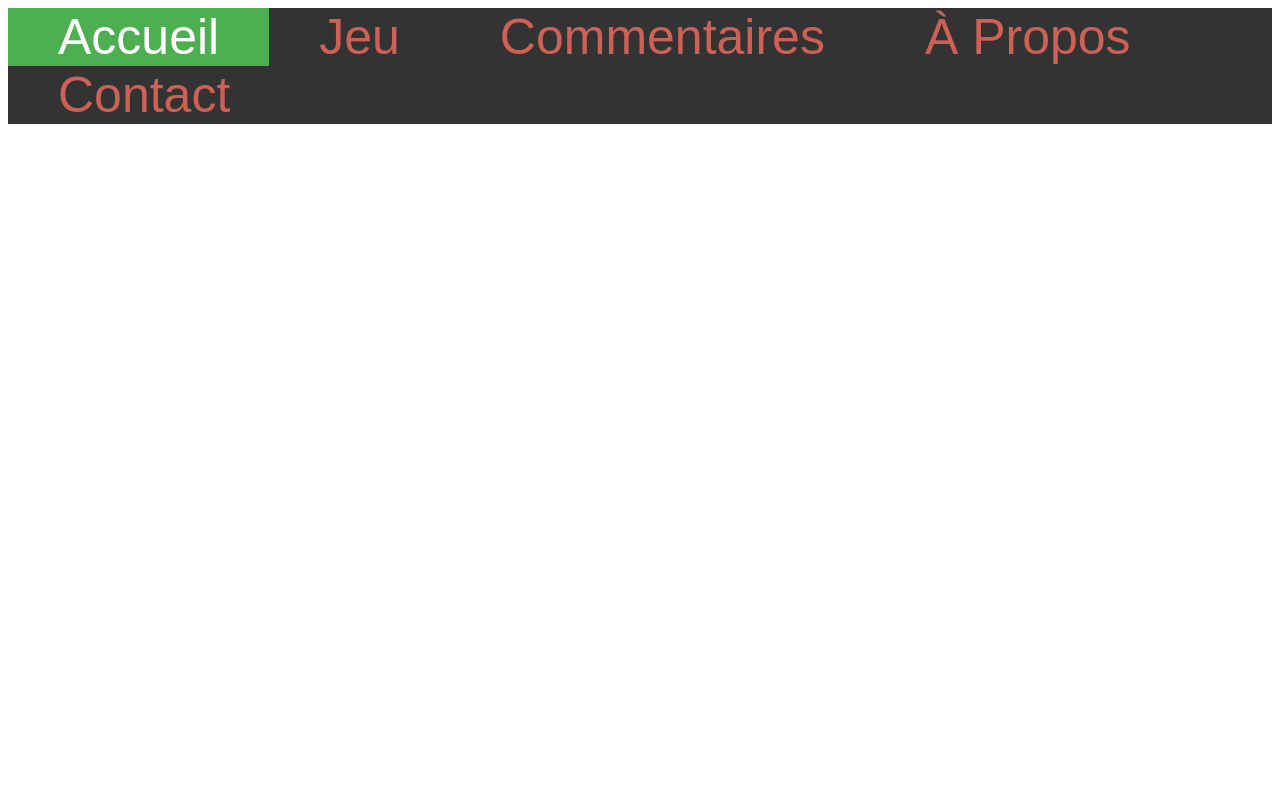
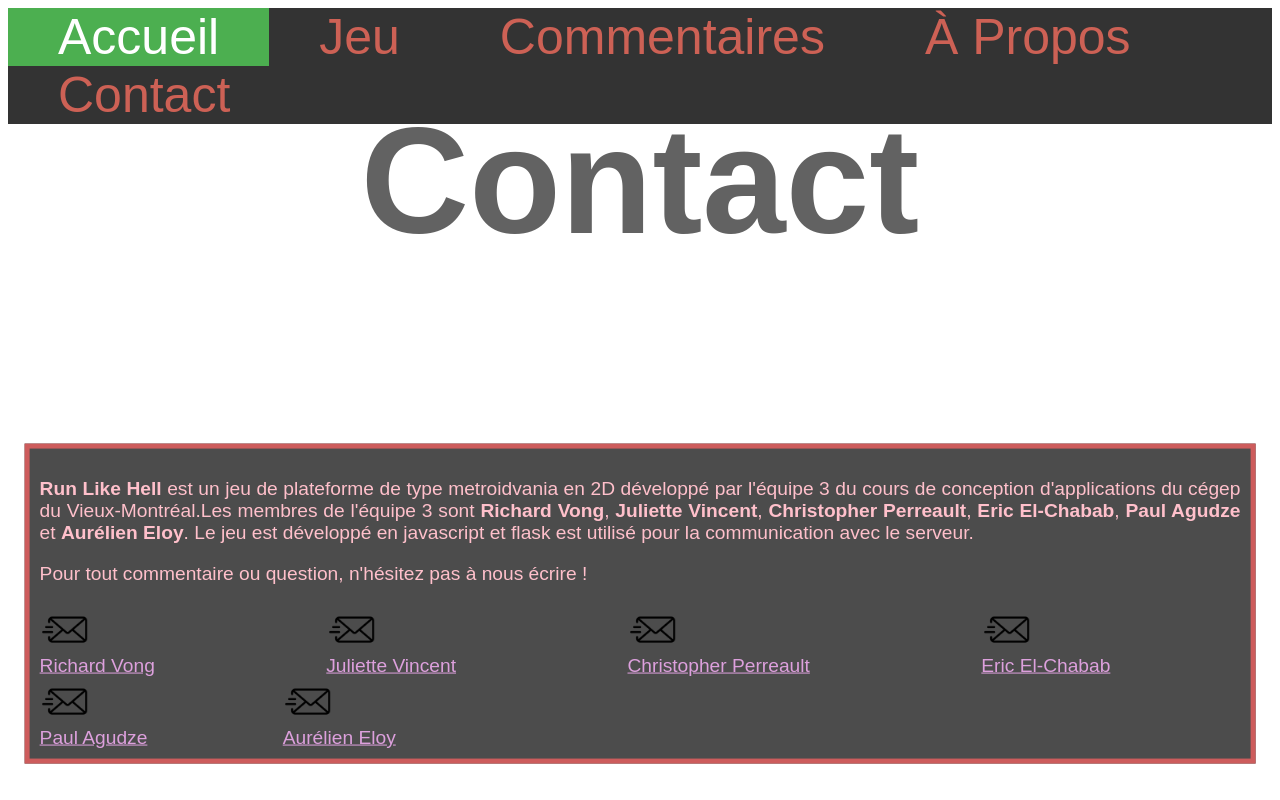
Before and after one commit to WyllasSidjeno/C51_EQUIPE_3, a Flask app: page /contact/ in a window 1280 px wide. Run offline with Flask 3, Linux system fonts and the light colour scheme; parts of the project's set-up code (start-up, migrations or seed data) failed here and were passed over; some web fonts are replaced.

Commit message:
Pages a propos et contact

```diff
--- a/app/static/style.css
+++ b/app/static/style.css
@@ -116,3 +116,52 @@
     display: flex;
     justify-content: center;
 }
+
+.information {
+    position: relative;
+    width: 95%;
+    height: 90%;
+    padding: 10px 10px 10px 10px;
+    left: 50%;
+    top: 30%;
+    transform: translate(-50%, 40%);
+    border: 5px solid indianred;
+    color: pink;
+    font: 1.2em sans-serif;
+    background-color: rgba(0, 0, 0, 0.7);
+    text-align: justify;
+}
+
+.contacter {
+    position: relative;
+    width: 95%;
+    height: 90%;
+    padding: 10px 10px 10px 10px;
+    left: 50%;
+    top: 30%;
+    transform: translate(-50%, 100%);
+    border: 5px solid indianred;
+    color: pink;
+    font: 1.2em sans-serif;
+    background-color: rgba(0, 0, 0, 0.7);
+    text-align: justify;
+}
+
+.email {
+    display: inline-block; /* Use flexbox for a horizontal layout */
+    align-items: center; /* Align items vertically in the middle */
+    margin-right: 130px; /* Adjust the value to control the spacing between email elements */
+}
+
+.email-icon {
+    background-image: url("../static/email.png");
+    background-size: cover;
+    background-repeat: no-repeat;
+    width: 50px;
+    height: 50px;
+    margin-right: 10px; /* Adjust the value to control the spacing between the image and the email link */
+}
+
+.email a {
+    color: plum;
+}
--- a/app/templates/contact.html
+++ b/app/templates/contact.html
@@ -3,5 +3,39 @@
     <script src="{{ url_for('static', filename='page-contact.js')}}"></script>
     <title>{% block titre %} Contact {% endblock %}</title>
 
+    <h1 class="titre text">Contact</h1>
+    <div class="contacter">
+        <p><b>Run Like Hell</b> est un jeu de plateforme de type metroidvania en 2D développé par l'équipe 3 du cours de
+            conception d'applications du cégep du Vieux-Montréal.Les membres de l'équipe 3 sont <b>Richard Vong</b>,
+            <b>Juliette Vincent</b>, <b>Christopher Perreault</b>, <b>Eric El-Chabab</b>, <b>Paul Agudze</b> et
+            <b>Aurélien Eloy</b>. Le jeu est développé en javascript et flask est utilisé pour la communication avec le serveur.
+        </p>
+        <p>Pour tout commentaire ou question, n'hésitez pas à nous écrire !</p>
+
+        <div class="email">
+            <div class="email-icon"></div>
+            <a href="mailto:e.rvong@etu.cvm.qc.ca">Richard Vong</a>
+        </div>
+        <div class="email">
+            <div class="email-icon"></div>
+            <a href="mailto:e.jvincent3@etu.cvm.qc.ca">Juliette Vincent</a>
+        </div>
+        <div class="email">
+            <div class="email-icon"></div>
+            <a href="mailto:e.cperrealt3@etu.cvm.qc.ca">Christopher Perreault</a>
+        </div>
+        <div class="email">
+            <div class="email-icon"></div>
+            <a href="mailto:e.eelchabab@etu.cvm.qc.ca">Eric El-Chabab</a>
+        </div>
+        <div class="email">
+            <div class="email-icon"></div>
+            <a href="mailto:e.pagudze@etu.cvm.qc.ca">Paul Agudze</a>
+        </div>
+        <div class="email">
+            <div class="email-icon"></div>
+            <a href="mailto:e.aeloy2@etu.cvm.qc.ca">Aurélien Eloy</a>
+        </div>
+    </div>
 
 {% endblock %}
```
Also changed, not shown: app/templates/apropos.html (+36 -0 lines), app/static/email.png (added).
